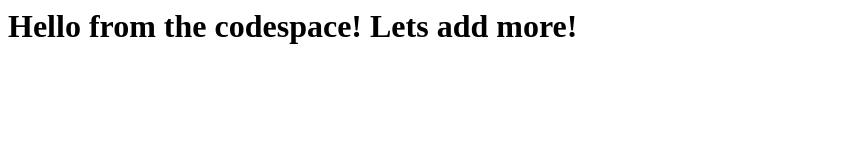
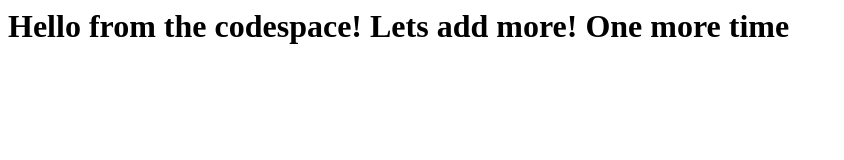
Before and after one commit to karelde/skills-code-with-codespaces, a plain HTML site: page index.html in a window 1280 px wide. Shown: the whole page, without its empty margins (0-844 px from the left). Drawn offline with Linux system fonts and the light colour scheme.

Commit message:
Adding ONE MORE TIME line

```diff
--- a/index.html
+++ b/index.html
@@ -1,3 +1,3 @@
 <html>
-  <h1>Hello from the codespace! Lets add more!</h1>
+  <h1>Hello from the codespace! Lets add more! One more time</h1>
 </html>
```
